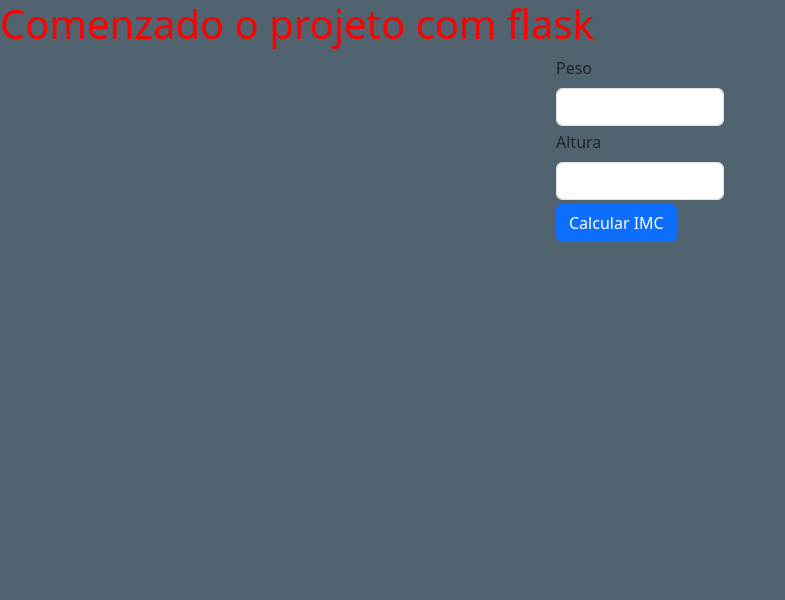
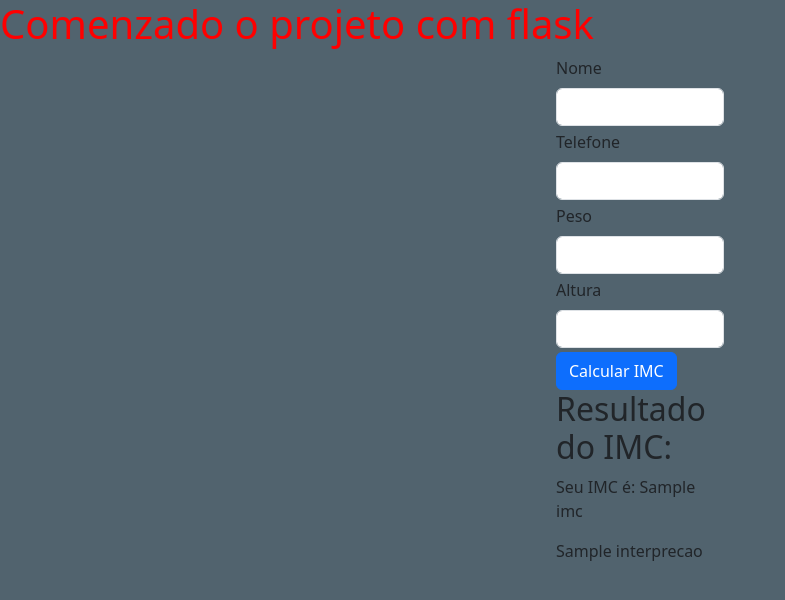
Before and after one commit to gilbonett/calcular_imc, a Flask app: template templates/index.html in a window 1280 px wide. Shown: the top 600 px of the page, without its empty margins (0-785 px from the left). Run offline with Flask 3, Linux system fonts and the light colour scheme; the template is opened without the code that fills it: most values are stand-ins (such as "Sample title", 1, 10 or a date in 2020).

Commit message:
coletando dados do formulario,aplicando as funçoes

```diff
--- a/main.py
+++ b/main.py
@@ -1,11 +1,37 @@
-from flask import Flask, render_template, make_response
+from flask import Flask, render_template, make_response, request
+from calcular_imc import calcular_IMC, interpretar_IMC
 
 app = Flask(__name__)
 app.config['SEND_FILE_MAX_AGE_DEFAULT'] = 0
 
 @app.route('/')
 def home():
-    return render_template('index.html')
+    return render_template('index.html', imc= None, interpretacao=None, error=None)
+
+@app.route('/imc', methods=['POST'])
+def imc():
+    peso = request.form.get('peso')
+    altura = request.form.get('altura')
+
+    if peso is None or altura is None:
+        response = make_response(render_template('index.html',error="Peso e altura são campos obrigatórios"), 400)
+    else:
+        try:
+            peso = float(peso)
+            altura = float(altura)
+
+        except ValueError:
+            response = make_response(render_template ('index.html' , error="Peso e altura devem ser números válidos"), 400)
+        else:
+            if peso <= 0 or altura <= 0:
+                response = make_response(render_template('index.html', error="Peso e altura devem ser valores positivos"), 400)
+            else:
+                imc = calcular_IMC(peso, altura)
+                interpretacao = interpretar_IMC(imc)
+
+                response = make_response(render_template('index.html', imc=imc, interpretacao=interpretacao), 200)
+
+    return response
 
 
 if __name__ == '__main__':
--- a/templates/index.html
+++ b/templates/index.html
@@ -10,10 +10,18 @@
 <body>
     <h1>Comenzado o projeto com flask</h1>
 <div class="container">
-    <form>
+    <form method="POST" action="/imc">
+        <div class="mb-1">
+            <label for="nome" class="form-label">Nome</label>
+            <input type="text" class="form-control" id="nome" name="nome">
+        </div>
+        <div class="mb-1">
+            <label for="telefone" class="form-label">Telefone</label>
+            <input type="text" class="form-control" id="telefone" name="telefone">
+        </div>
         <div class="mb-1">
             <label for="peso" class="form-label">Peso</label>
-            <input type="text" class="form-control" id="peso" name="peso" aria-describedby="emailHelp">
+            <input type="text" class="form-control" id="peso" name="peso">
         </div>
         <div class="mb-1">
             <label for="altura" class="form-label">Altura</label>
@@ -22,6 +30,15 @@
 
         <button type="submit" class="btn btn-primary">Calcular IMC</button>
     </form>
+    {% if imc %}
+    <h2>Resultado do IMC:</h2>
+    <p>Seu IMC é: {{ imc }}</p>
+    <p>{{ interprecao }}</p>
+    {% endif %}
+
+    {% if error %}
+        <p>{{error}}</p>
+    {% endif %}
 </div>
 
 </body>
```
